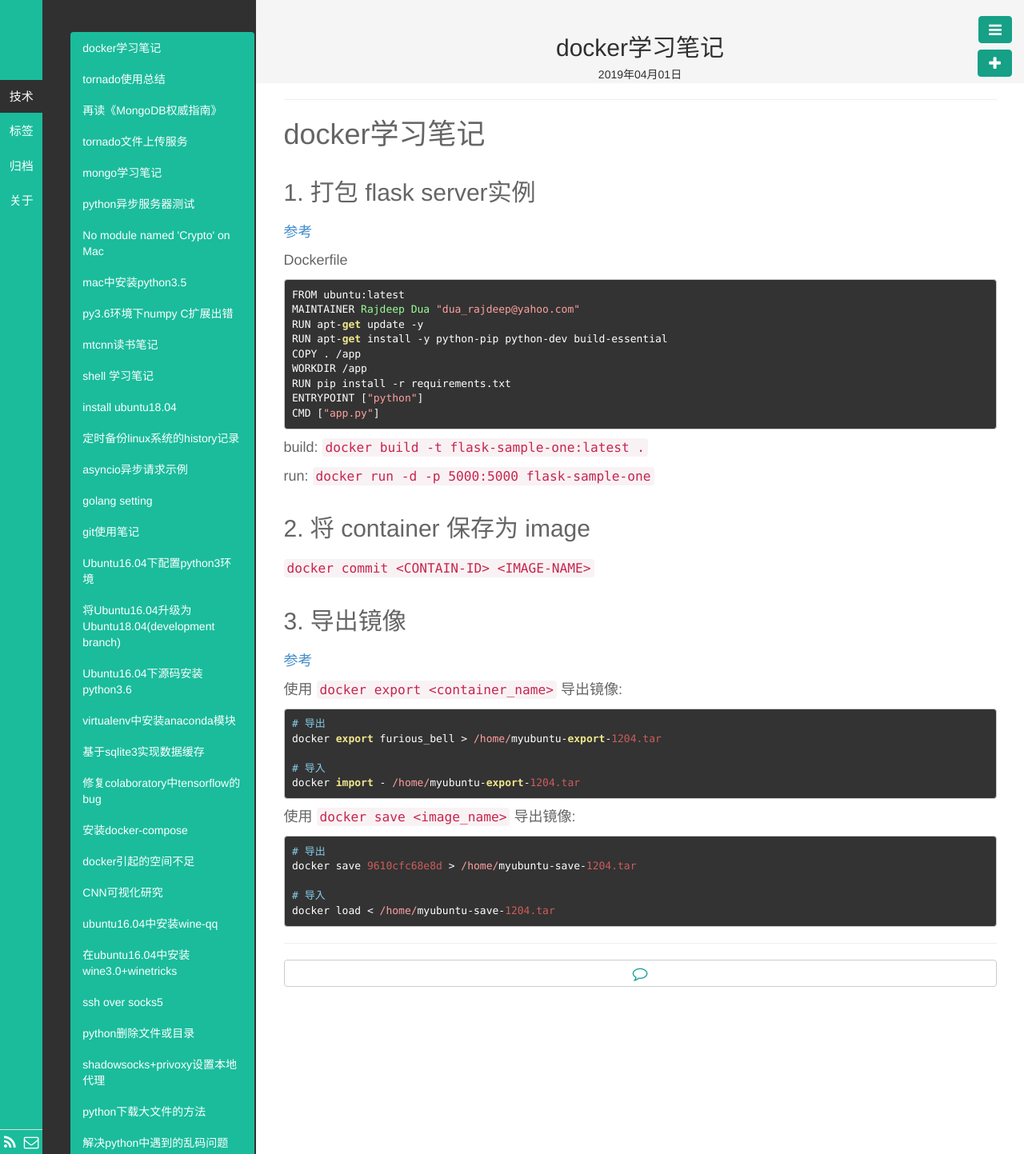
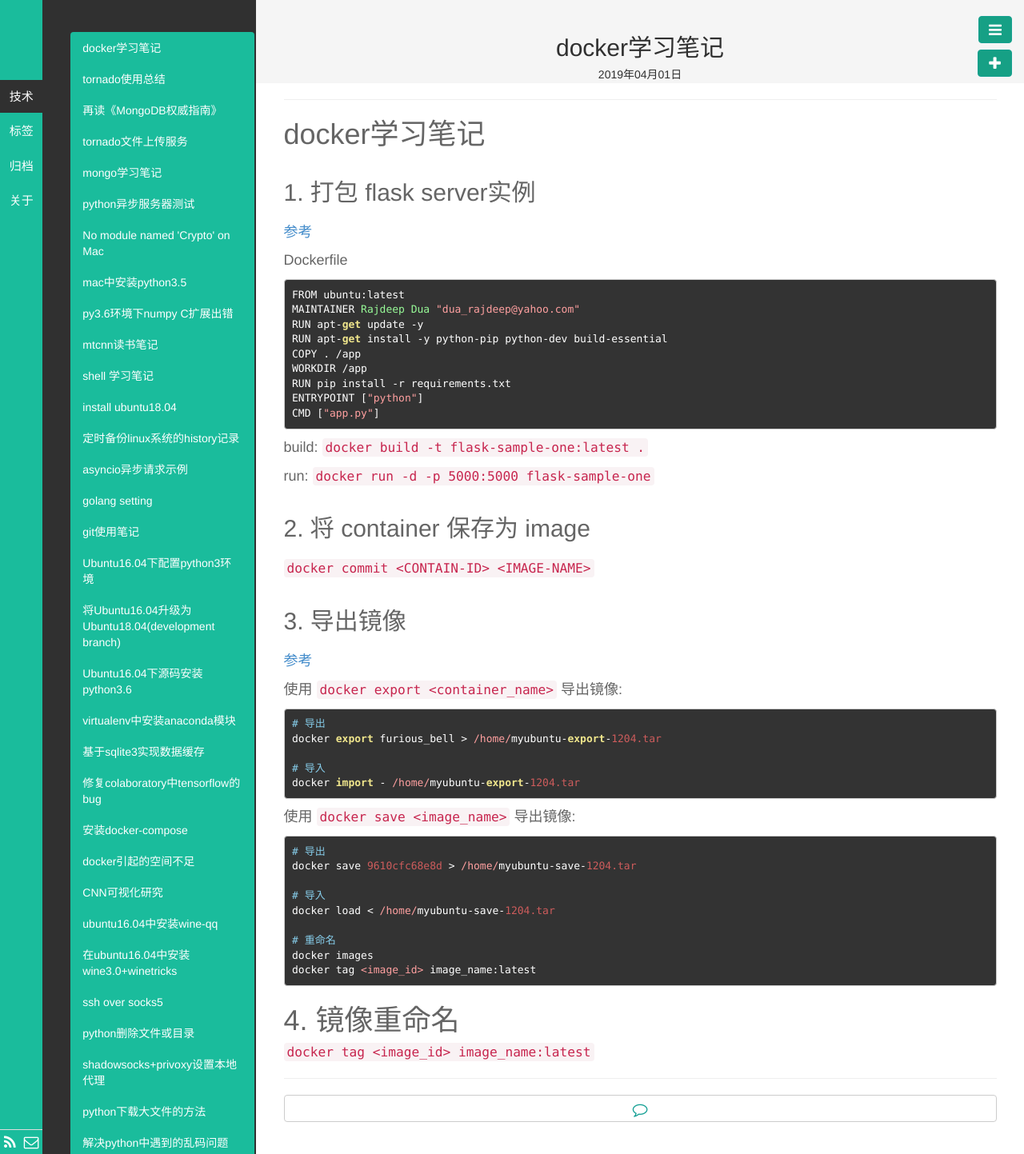
Before and after one commit to fengrk/frkhit.github.io, a Jekyll site: the page built from _posts/blog/2019-04-01-docker_learning_note.md, in a window 1280 px wide. Shown: the whole page at 80% size. Built offline with Jekyll 4.4.1, drawn with Linux system fonts in a browser that asks for light colours; Markdown is read by kramdown in place of the engine named in the settings.

Commit message:
Update 2019-04-01-docker_learning_note.md

````diff
--- a/_posts/blog/2019-04-01-docker_learning_note.md
+++ b/_posts/blog/2019-04-01-docker_learning_note.md
@@ -53,4 +53,11 @@ docker save 9610cfc68e8d > /home/myubuntu-save-1204.tar
 
 # 导入
 docker load < /home/myubuntu-save-1204.tar
+
+# 重命名
+docker images
+docker tag <image_id> image_name:latest
 ```
+
+# 4. 镜像重命名
+```docker tag <image_id> image_name:latest```
````
